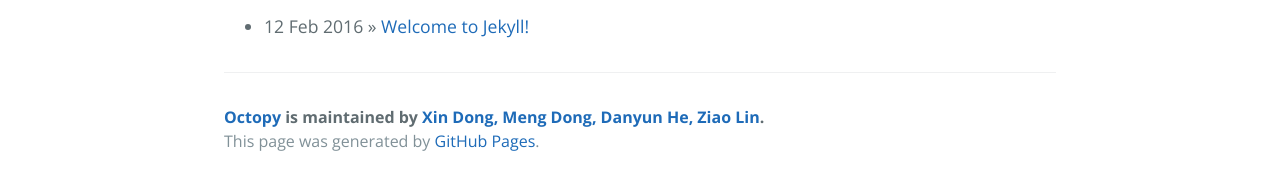
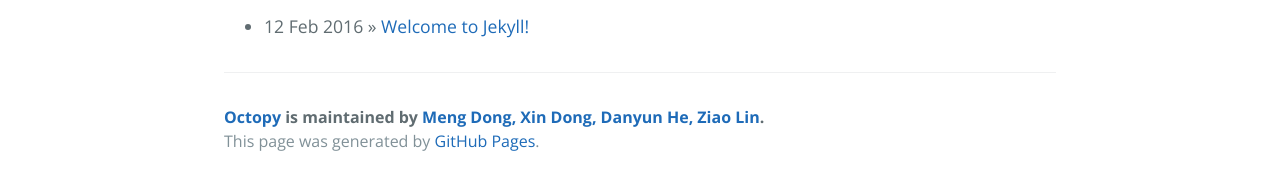
Before and after one commit to m7dong/Octopy, a Jekyll site: the page built from docs/index.html, in a window 1280 px wide. Shown: the part 470-660 px from the top of the page. Built offline with Jekyll 4.4.1, drawn with Linux system fonts in a browser that asks for light colours; the list of posts is cut into pages by our own code.

```diff
--- a/docs/_config.yml
+++ b/docs/_config.yml
@@ -7,7 +7,7 @@ locale:       "en"
 
 # About/contact
 author:
-  name:       Xin Dong, Meng Dong, Danyun He, Ziao Lin
+  name:       Meng Dong, Xin Dong, Danyun He, Ziao Lin
   url:        http://yourhomepage.com
 
 # Gems
```
